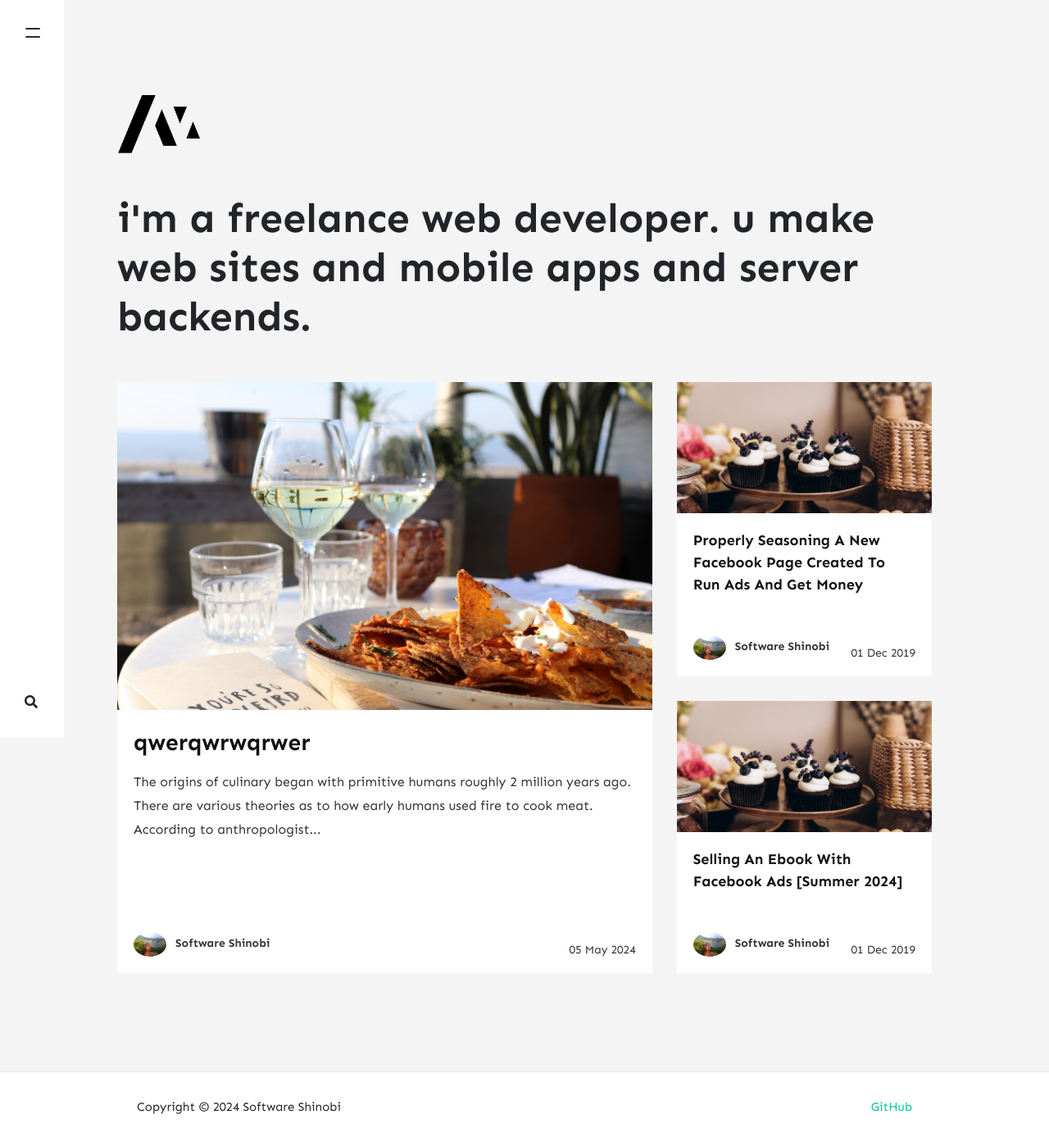
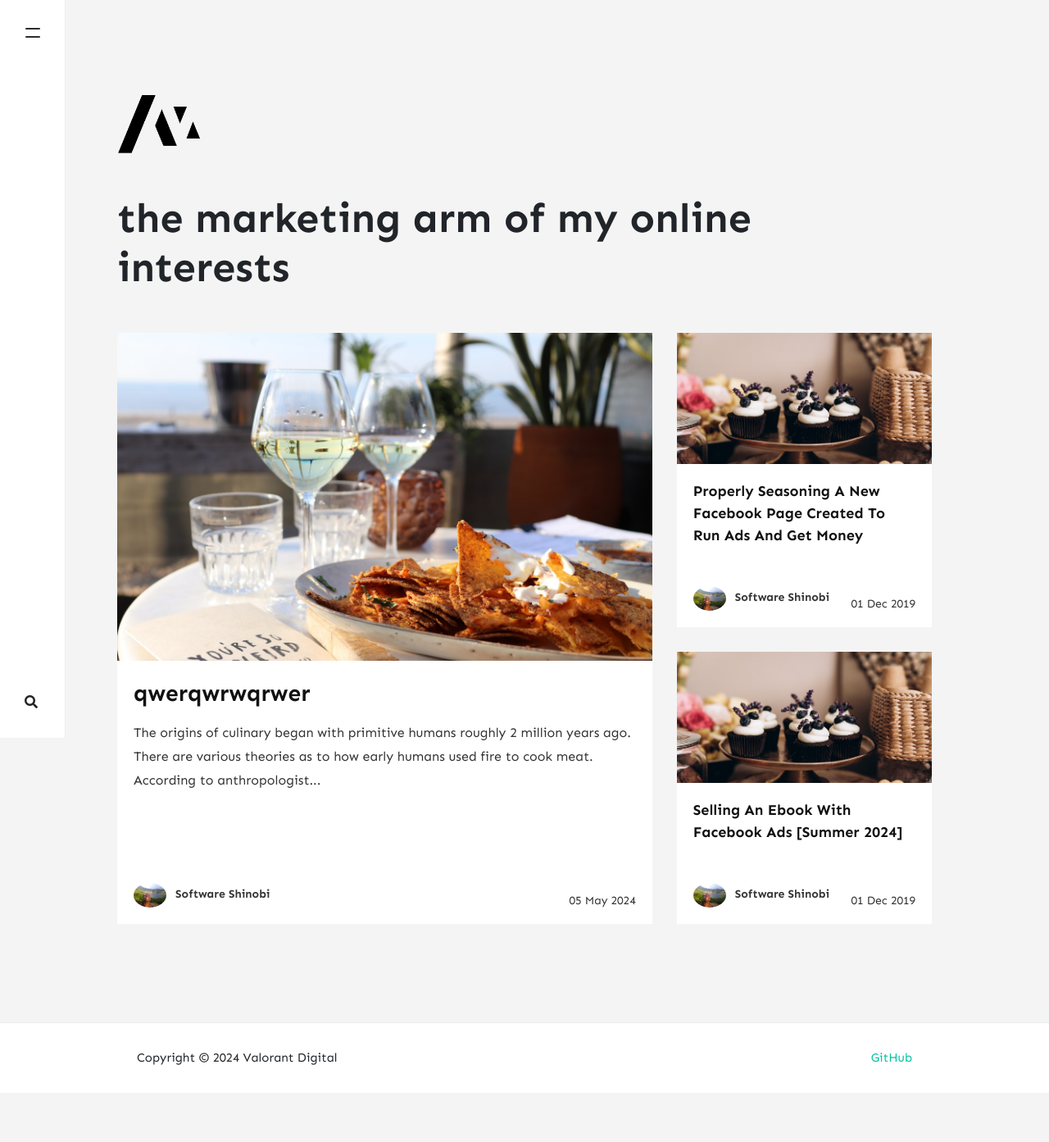
Before and after one commit to softwareshinobi/valorantsoftware.digital, a Jekyll site: the page built from index.html, in a window 1280 px wide. Shown: the whole page at 82% size. Built offline with Jekyll 4.4.1, drawn with Linux system fonts in a browser that asks for light colours; nearby versions of some CDN libraries; the list of posts is cut into pages by our own code; comment, search, counter and statistics services are not loaded; after the commit the page ends 1333 px from its top, so only the background shows below that.

Commit message:
automated terminal push

```diff
--- a/_config.yml
+++ b/_config.yml
@@ -1,10 +1,10 @@
 # Site
 
-name: "Software Shinobi"
+name: "Valorant Digital"
 
-title: "Freelance Web Developer"
+title: "Valorant Digital"
 
-description: "i'm a freelance web developer. u make web sites and mobile apps and server backends."
+description: "the marketing arm of my online interests"
 
 logo: 'assets/images/logo.png'
 
```
